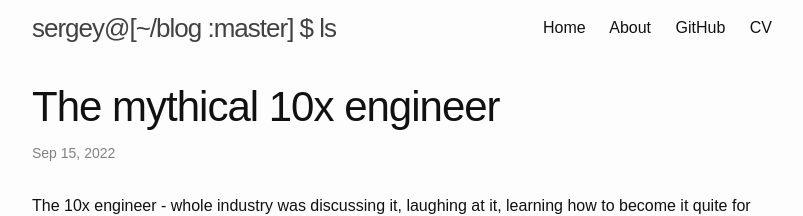
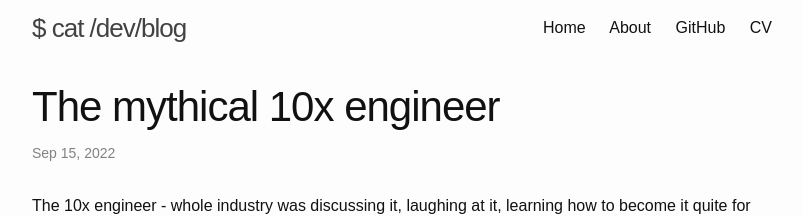
Before and after one commit to sergey-melnychuk/sergey-melnychuk.github.io, a Jekyll site: the page built from index.html, in a window 1280 px wide. Shown: the top 216 px of the page, without its empty margins (238-1041 px from the left). Built offline with Jekyll 4.4.1, drawn with Linux system fonts in a browser that asks for light colours; the list of posts is cut into pages by our own code.

Commit message:
Update title

```diff
--- a/_config.yml
+++ b/_config.yml
@@ -13,7 +13,7 @@
 # you will see them accessed via {{ site.title }}, {{ site.email }}, and so on.
 # You can create any custom variable you would like, and they will be accessible
 # in the templates via {{ site.myvariable }}.
-title: sergey@[~/blog :master] $ ls
+title: $ cat /dev/blog
 author: Sergey Melnychuk
 #email: emaill@example.com
 description: >- # this means to ignore newlines until "baseurl:"
```
